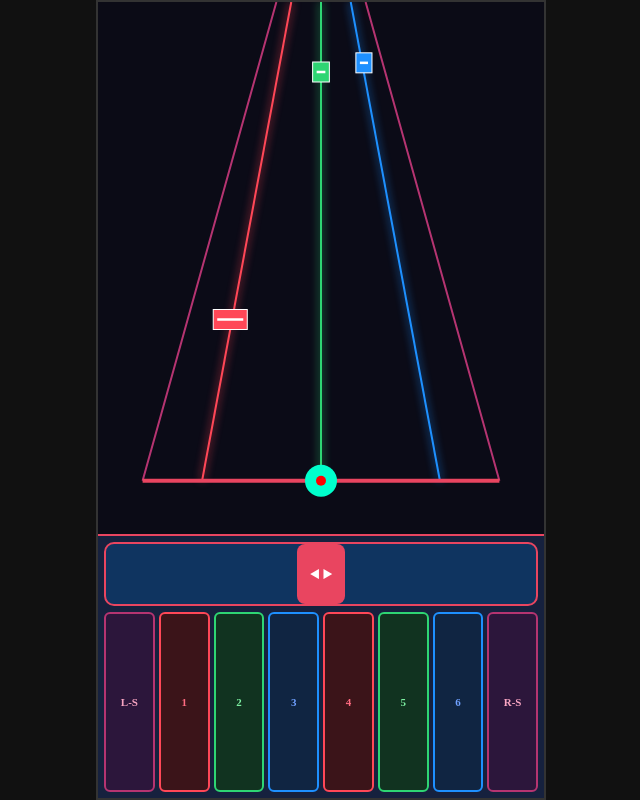
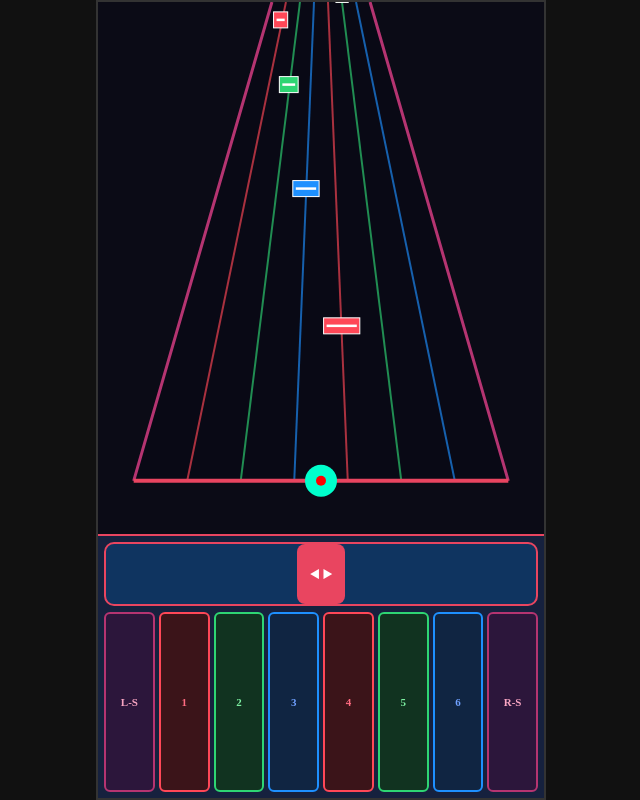
Before and after one commit to LucentLuare/LucentLuare.github.io, a plain HTML site: page index.html in a window 1280 px wide. Shown: the whole page, without its empty margins (319-959 px from the left). Drawn offline with Linux system fonts and the light colour scheme.

Commit message:
Update index.html

```diff
--- a/index.html
+++ b/index.html
@@ -91,8 +91,8 @@
   let lastTouchX = 0;
   const SLIDER_SENSITIVITY = 1.25;
 
-  // ★ 노트 낙하 속도 (픽셀/초 단위: 숫자를 키우면 더 빨라집니다)
-  const NOTE_SPEED_PX = 550;
+  // 시간 기반 독립 노트 속도 (초당 진행률)
+  const NOTE_SPEED = 0.45;
   let lastTime = performance.now();
 
   // 슬라이더 조작
@@ -130,11 +130,18 @@
     btn.addEventListener('pointercancel', release);
   });
 
-  // 테스트용 노트 데이터 (y: 현재 Y픽셀 위치, lane: 0~2, color: 색상)
+  // 6개 레인 컬러 정의 (R, G, B, R, G, B)
+  const LANE_COLORS = ['#ff4757', '#2ed573', '#1e90ff', '#ff4757', '#2ed573', '#1e90ff'];
+  // 각 레인 선의 X 위치 비율 (트랙 좌측 끝=0.0 ~ 우측 끝=1.0 기준 균등 배치)
+  const LANE_RATIOS = [1/7, 2/7, 3/7, 4/7, 5/7, 6/7];
+
+  // 테스트용 벽돌 노트 데이터 (lane: 0~5번 컬러 선을 타고 내려옴)
   let testBricks = [
-    { y: 50, lane: 1, color: '#2ed573' }, // 초록
-    { y: -250, lane: 0, color: '#ff4757' }, // 빨강
-    { y: -500, lane: 2, color: '#1e90ff' }  // 파랑
+    { progress: 0.0, lane: 0 }, // R (1번 선)
+    { progress: 0.2, lane: 1 }, // G (2번 선)
+    { progress: 0.4, lane: 2 }, // B (3번 선)
+    { progress: 0.6, lane: 3 }, // R (4번 선)
+    { progress: 0.8, lane: 4 }  // G (5번 선)
   ];
 
   function loop() {
@@ -146,8 +153,8 @@
 
     const topY = 0;
     const judgeY = canvas.height * 0.90;
-    const topWidth = canvas.width * 0.20;
-    const bottomWidth = canvas.width * 0.80;
+    const topWidth = canvas.width * 0.22;
+    const bottomWidth = canvas.width * 0.84;
     const centerX = canvas.width / 2;
 
     function getTrackMetrics(y) {
@@ -163,8 +170,8 @@
     const topM = getTrackMetrics(topY);
     const bottomM = getTrackMetrics(judgeY);
 
-    // 1. 트랙 배경
-    ctx.fillStyle = 'rgba(12, 12, 24, 0.9)';
+    // 1. 트랙 배경 (어두운 사다리꼴)
+    ctx.fillStyle = 'rgba(10, 10, 22, 0.92)';
     ctx.beginPath();
     ctx.moveTo(topM.left, topY);
     ctx.lineTo(topM.right, topY);
@@ -173,30 +180,22 @@
     ctx.closePath();
     ctx.fill();
 
-    // 2. 레인별 컬러 가이드 레일 (온게키 스타일 각 레인 하단 빛의 선)[span_1](start_span)[span_1](end_span)
-    const laneColors = ['#ff4757', '#2ed573', '#1e90ff']; // 0:레드, 1:그린, 2:블루
-    for (let i = 0; i < 3; i++) {
-      ctx.strokeStyle = laneColors[i];
+    // 2. ★ 온게키 스타일 6개 컬러 가이드 선 (R-G-B-R-G-B 선)
+    for (let i = 0; i < 6; i++) {
+      const ratio = LANE_RATIOS[i];
+      ctx.strokeStyle = LANE_COLORS[i];
       ctx.lineWidth = 2;
-      ctx.shadowBlur = 8;
-      ctx.shadowColor = laneColors[i]; // 네온사처럼 은은하게 빛나는 효과
-
-      // 각 레인의 중앙을 가로지르는 가이드 선
-      const topRatio1 = i / 3;
-      const topRatio2 = (i + 1) / 3;
-      const botRatio1 = i / 3;
-      const botRatio2 = (i + 1) / 3;
-
+      ctx.globalAlpha = 0.65; // 선이 너무 눈부시지 않게 은은한 네온 느낌 부여
       ctx.beginPath();
-      ctx.moveTo(topM.left + topM.width * ((topRatio1 + topRatio2) / 2), topY);
-      ctx.lineTo(bottomM.left + bottomM.width * ((botRatio1 + botRatio2) / 2), judgeY);
+      ctx.moveTo(topM.left + topM.width * ratio, topY);
+      ctx.lineTo(bottomM.left + bottomM.width * ratio, judgeY);
       ctx.stroke();
     }
-    ctx.shadowBlur = 0; // 그림자 초기화
+    ctx.globalAlpha = 1.0;
 
-    // 트랙 외곽 경계선
+    // 트랙 양쪽 외곽 사이드 벽 선 (보라/핑크)
     ctx.strokeStyle = '#b53471';
-    ctx.lineWidth = 2;
+    ctx.lineWidth = 3;
     ctx.beginPath();
     ctx.moveTo(topM.left, topY);
     ctx.lineTo(bottomM.left, judgeY);
@@ -204,32 +203,34 @@
     ctx.lineTo(bottomM.right, judgeY);
     ctx.stroke();
 
-    // 3. 픽셀 기반 등속 낙하 벽돌 노트 렌더링
+    // 3. ★ 원근감 보정(내려올수록 빨라지는 투시 거리) 적용 벽돌 노트 렌더링
     testBricks.forEach(brick => {
-      // 프레임워크 독립적인 픽셀 단위 등속 이동
-      brick.y += NOTE_SPEED_PX * deltaTime;
-      if (brick.y > judgeY + 30) {
-        brick.y = topY - 30; // 판정선을 지나치면 위쪽에서 다시 리셋
-      }
+      brick.progress += NOTE_SPEED * deltaTime;
+      if (brick.progress > 1.0) brick.progress = 0.0;
 
-      const brickHeight = 20;
-      const currentY = brick.y;
+      // 원근 투시 곡선 적용: 위에서는 촘촘하게, 판정선으로 올수록 일정한 체감 속도로 가속
+      const visualProgress = Math.pow(brick.progress, 2.0);
+      const currentY = topY + (judgeY - topY) * visualProgress;
 
       const m = getTrackMetrics(currentY);
-      const laneWidth = m.width / 3;
+      const ratio = LANE_RATIOS[brick.lane];
 
-      const laneCenterX = m.left + laneWidth * brick.lane + laneWidth / 2;
+      // 노트가 해당 색깔의 가이드 선 정중앙을 타고 내려오도록 X좌표 계산
+      const noteCenterX = m.left + m.width * ratio;
+
+      // 가로 크기: 전체 트랙 너비의 1/8
       const brickWidth = m.width / 8;
+      // 세로 두께 고정 (원근감에 따라 살짝만 커지거나 일정하게 유지)
+      const brickHeight = 16;
 
-      const x1 = laneCenterX - brickWidth / 2;
-      const x2 = laneCenterX + brickWidth / 2;
+      const x1 = noteCenterX - brickWidth / 2;
+      const x2 = noteCenterX + brickWidth / 2;
       const y1 = currentY - brickHeight;
       const y2 = currentY;
+      const noteColor = LANE_COLORS[brick.lane];
 
-      // 화면 영역(topY ~ judgeY) 안에 들어올 때만 그림
-      if (currentY >= topY - 50 && currentY <= judgeY + 50) {
       // 벽돌 본체
-        ctx.fillStyle = brick.color;
+      ctx.fillStyle = noteColor;
       ctx.fillRect(x1, y1, brickWidth, brickHeight);
 
       // 벽돌 테두리
@@ -237,15 +238,14 @@
       ctx.lineWidth = 1;
       ctx.strokeRect(x1, y1, brickWidth, brickHeight);
 
-        // 노트 중앙의 수평(가로) 하얀색 하이라이트 라인
+      // 노트 중앙 수평(가로) 하얀색 하이라이트 라인
       const halfY = y1 + brickHeight * 0.5;
       ctx.strokeStyle = '#ffffff';
       ctx.lineWidth = 2.5;
       ctx.beginPath();
-        ctx.moveTo(x1 + 4, halfY);
-        ctx.lineTo(x2 - 4, halfY);
+      ctx.moveTo(x1 + 3, halfY);
+      ctx.lineTo(x2 - 3, halfY);
       ctx.stroke();
-      }
     });
 
     // 4. 판정선
```
Lines whose indentation alone changed are shown as unchanged.
